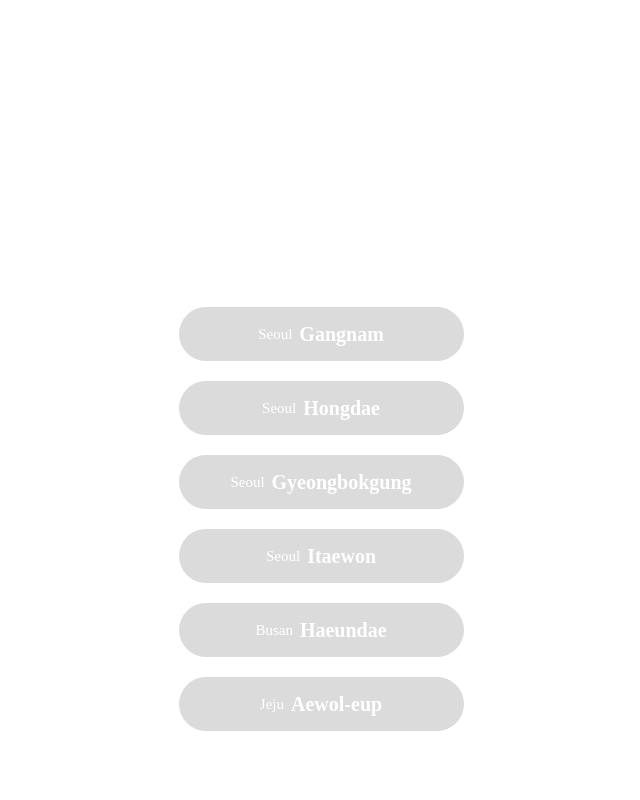
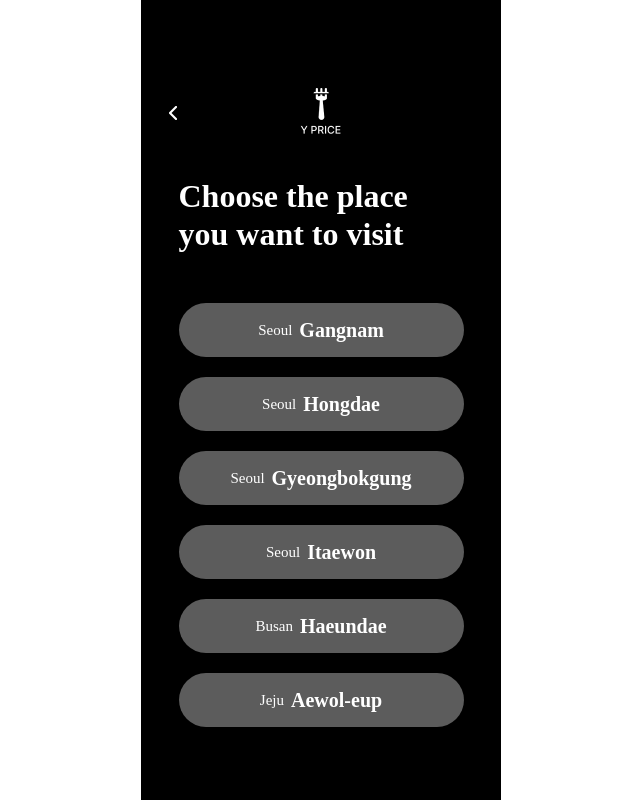
Before and after one commit to Whoknow77/KLabproject1-Y_PRICE-Front, a React (Create React App) app: page /select in a window 1280 px wide. Shown: the whole page, without its empty margins (319-959 px from the left). Built offline with nearby package versions, Linux system fonts and the light colour scheme.

Commit message:
feat: 뒤로가기 버튼 구현

```diff
--- a/src/pages/Select.js
+++ b/src/pages/Select.js
@@ -6,10 +6,14 @@ import {
   SelectContainer,
   Title,
   Wrapper,
+  Back,
+  BackAndLogo,
 } from "./SelectStyledComponents";
 import { region } from "../region";
+import { useNavigate } from "react-router-dom";
 
 function Select() {
+  const navigate = useNavigate();
   let [select, isSelected] = useState([
     false,
     false,
@@ -25,7 +29,7 @@ function Select() {
   useEffect(() => {
     setTimeout(() => {
       setFade("end");
-    }, 10);
+    }, 100);
     return () => {
       setFade("");
     };
@@ -35,9 +39,18 @@ function Select() {
   return (
     <Wrapper>
       <SelectContainer select={select} index={index} fade={fade}>
-        <Logo>
-          <img src="/img/selectlogo.png" alt="selectlogo" />
-        </Logo>
+        <BackAndLogo>
+          <Back
+            onClick={() => {
+              navigate("/");
+            }}
+          >
+            <img src="/img/back.png" alt="Back" />
+          </Back>
+          <Logo>
+            <img src="/img/selectlogo.png" alt="selectlogo" />
+          </Logo>
+        </BackAndLogo>
         <Title>
           <span>Choose the place</span>
           <br />
--- a/src/pages/SelectStyledComponents.js
+++ b/src/pages/SelectStyledComponents.js
@@ -9,7 +9,8 @@ export const Wrapper = styled.div`
 `;
 
 export const SelectContainer = styled.div`
-  transition: ${({ fade }) => fade && "opacity 0.7s ease-in-out;"}
+  transition: ${({ fade }) => fade && "opacity 0.5s ease-in-out;"}
+  background:black;
   background-image: ${({ select, index }) =>
     select[index] && `url(../img/selectbackground${index + 1}.png)`};
   display: flex;
@@ -19,9 +20,7 @@ export const SelectContainer = styled.div`
   height: 100%;
 `;
 
-export const Logo = styled.div`
-  margin: 116px auto 0 auto;
-`;
+export const Logo = styled.div``;
 
 export const Title = styled.div`
   padding: 0 37.5px;
@@ -49,6 +48,7 @@ export const SelectItem = styled.button`
   border: none;
   width: 285px;
   height: 54px;
+  backdrop-filter: blur(25px);
   background-color: ${({ select, index }) =>
     select[index] ? "#ffc300" : "rgba(184, 184, 184, 0.5)"};
   border-radius: 28.5px;
@@ -65,11 +65,17 @@ export const SelectItem = styled.button`
   }
 `;
 
-// .start{
-//   opcaity:0;
-// }
+export const Back = styled.div`
+  cursor: pointer;
+  width: 24px;
+  height: 24px;
+  margin-right: 115px;
+`;
 
-// .end{
-//   opacity:1;
-//   transition: opacity:0.5s;
-// }
+export const BackAndLogo = styled.div`
+  align-items: center;
+  justify-content: center;
+  display: flex;
+  padding: 19px 160px 19px 20px;
+  margin-top: 69px;
+`;
```
Also changed, not shown: public/img/back.png (added), public/img/selectlogo.png.
